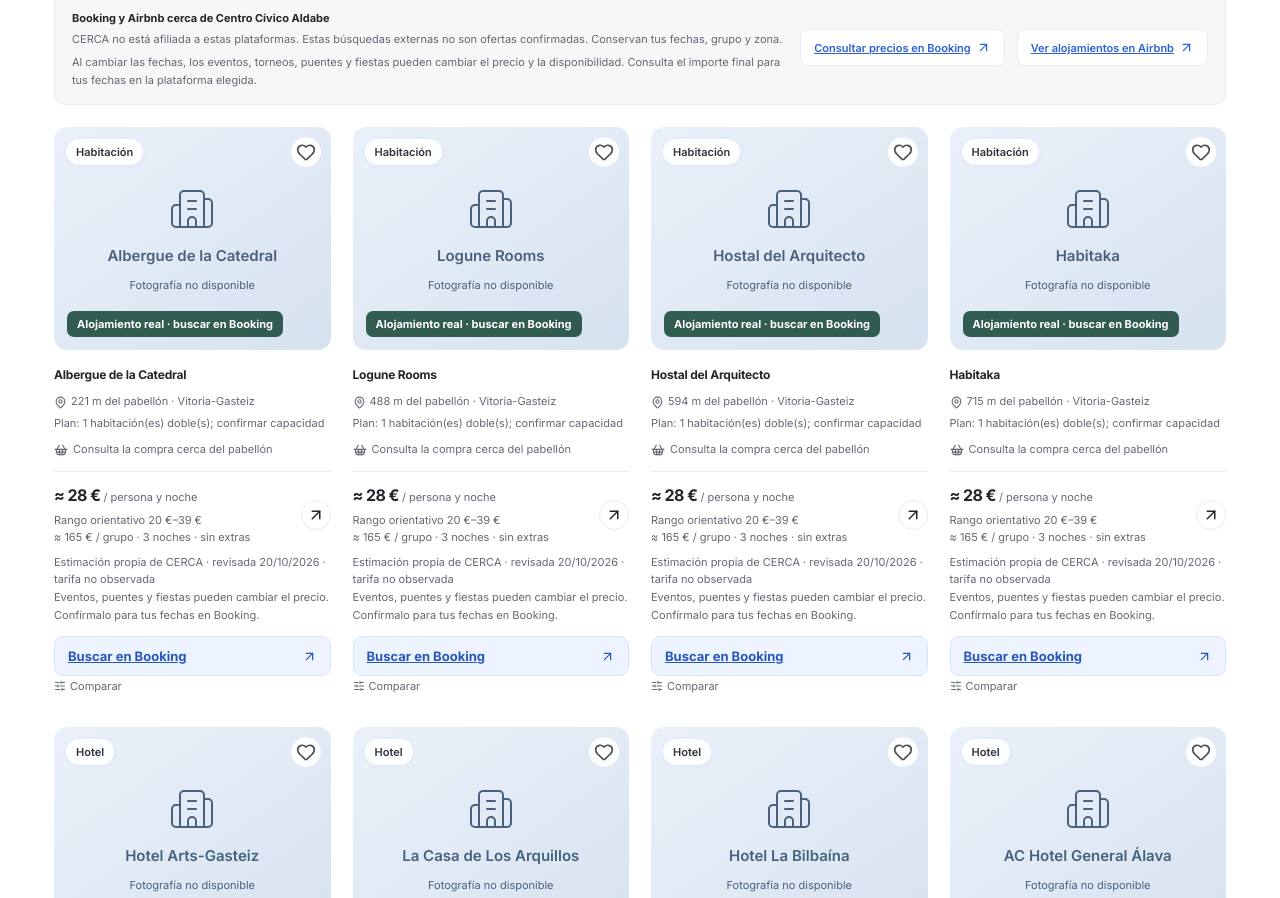
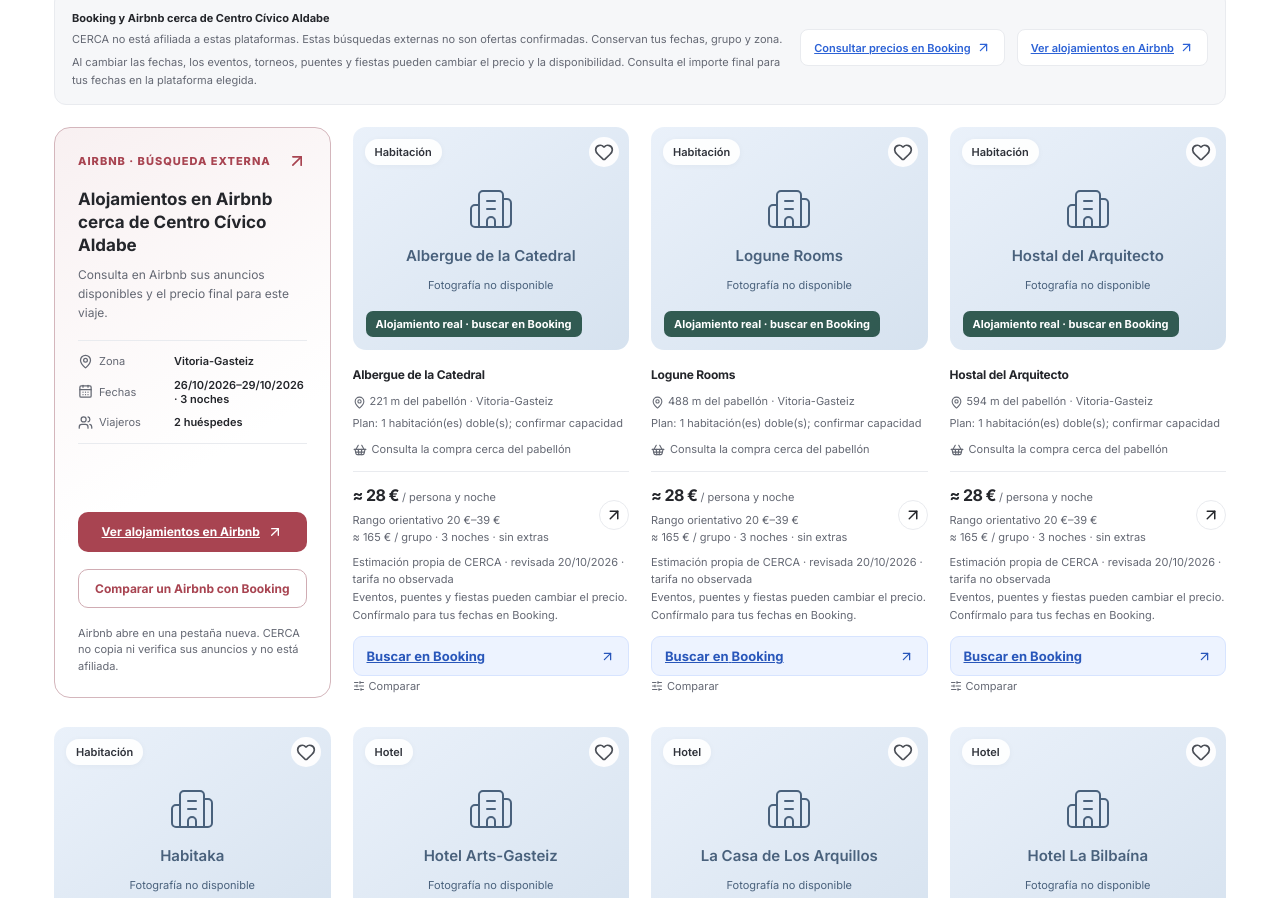
Before and after one commit to Pablo06Casta/PABLO-APP, a React (Vite) app: page / in a window 1280 px wide. Shown: the part 1201-2099 px from the top of the page. Built offline with nearby package versions, Linux system fonts and the light colour scheme.

Commit message:
Muestra Airbnb en la vista inicial

```diff
--- a/src/App.tsx
+++ b/src/App.tsx
@@ -784,7 +784,10 @@
                   </h2>
                   <p>
                     {lodgingSource === "booking" ? (
-                      <>{visible.length} alojamientos del catálogo</>
+                      <>
+                        {visible.length} alojamientos de Booking y acceso a
+                        Airbnb
+                      </>
                     ) : (
                       <>Buscar alojamientos en Airbnb</>
                     )}{" "}
@@ -1003,6 +1006,10 @@
                 </div>
               ) : (
                 <div className="stays-grid">
+                  <AirbnbSearchCard
+                    search={search}
+                    onCompare={() => setModal("compare")}
+                  />
                   {visible.map((stay) => card(stay))}
                 </div>
               )}
```
Also changed, not shown: 2 other files (tests, documents, lock files or other folders).
